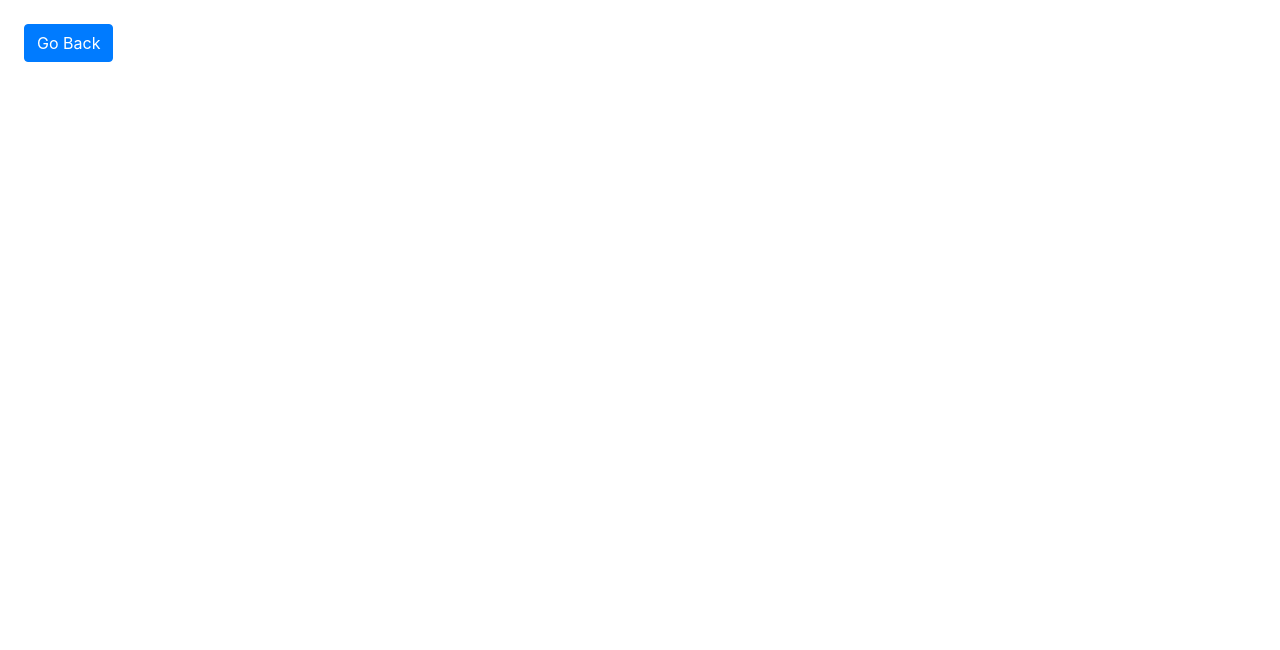
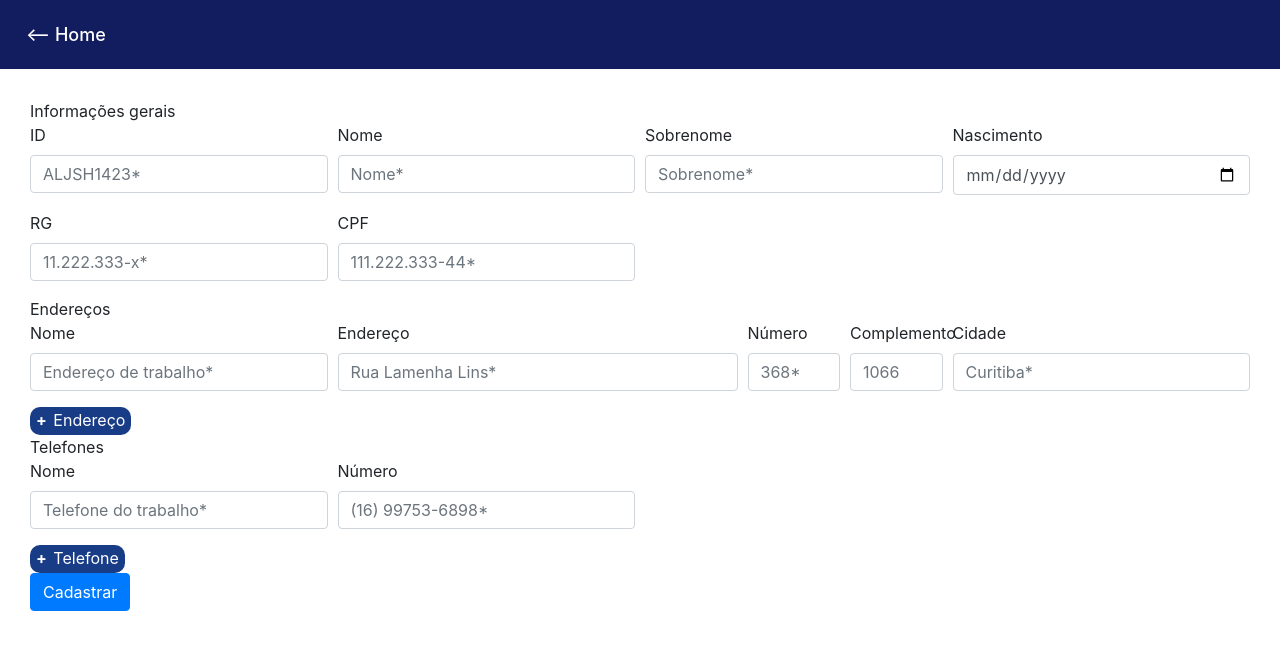
Before and after one commit to gui-rossi/ZenviaFE, a React (Create React App) app: page /Register in a window 1280 px wide. Shown: the top 650 px of the page. Built offline with nearby package versions, Linux system fonts and the light colour scheme.

Commit message:
working on form

```diff
--- a/src/App.js
+++ b/src/App.js
@@ -9,7 +9,7 @@ function App() {
   return (
     <Routes>
       <Route path='/' element={<HomePage />} />
-      <Route path='Register' element={<RegisterUser />} />
+      <Route path='Register' element={<RegisterUser previousPage={"Home"} />} />
       <Route path='ListUsers' element={<ListUsers />} />
     </Routes>
   );
--- /dev/null
+++ b/src/components/AddButton/AddButton.css
@@ -0,0 +1,15 @@
+.add-button-classes {
+    border: unset;
+    border-radius: 10px;
+    background-color: #193c86;
+    color: white;
+    padding-bottom: 3px;
+}
+
+.add-button-classes:hover {
+    cursor: pointer;
+}
+
+.plus-symbol {
+    margin-right: 2px;
+}
--- /dev/null
+++ b/src/components/AddButton/AddButton.jsx
@@ -0,0 +1,11 @@
+import React from 'react';
+
+import './AddButton.css';
+
+function AddButton({ text, func }){
+    return (
+        <button className="add-button-classes" onClick={func} ><strong className="plus-symbol">+</strong> { text }</button>
+    );
+}
+
+export default AddButton;
--- /dev/null
+++ b/src/components/Forms/FormEndereço.jsx
@@ -0,0 +1,30 @@
+import React from 'react';
+
+function FormEndereço({}){
+    return (
+        <div class="form-row">
+            <div class="form-group col-md-3">
+                <label>Nome</label>
+                <input type={'text'} required={true} class="form-control" placeholder="Endereço de trabalho*"></input>
+            </div>
+            <div class="form-group col-md-4">
+                <label>Endereço</label>
+                <input type={'text'} required={true} class="form-control" placeholder="Rua Lamenha Lins*"></input>
+            </div>
+            <div class="form-group col-md-1">
+                <label>Número</label>
+                <input type={'text'} required={true} class="form-control" placeholder="368*"></input>
+            </div>
+            <div class="form-group col-md-1">
+                <label>Complemento</label>
+                <input type={'text'} class="form-control" placeholder="1066"></input>
+            </div>
+            <div class="form-group col-md-3">
+                <label>Cidade</label>
+                <input type={'text'} required={true} class="form-control" placeholder="Curitiba*"></input>
+            </div>
+        </div>
+    );
+}
+
+export default FormEndereço;
--- /dev/null
+++ b/src/components/Forms/FormHeader.jsx
@@ -0,0 +1,39 @@
+import React from 'react';
+
+function FormHeader({}){
+    return (
+        <div>
+            <div>Informações gerais</div>
+            <div class="form-row">
+                <div class="form-group col-md-3">
+                    <label>ID</label>
+                    <input type={'text'} required={true} class="form-control" placeholder="ALJSH1423*"></input>
+                </div>
+                <div class="form-group col-md-3">
+                    <label>Nome</label>
+                    <input type={'text'} required={true} class="form-control" placeholder="Nome*"></input>
+                </div>
+                <div class="form-group col-md-3">
+                    <label>Sobrenome</label>
+                    <input type={'text'} required={true} class="form-control" placeholder="Sobrenome*"></input>
+                </div>
+                <div class="form-group col-md-3">
+                    <label>Nascimento</label>
+                    <input type={'date'} class="form-control" placeholder="12/10/1994"></input>
+                </div>
+            </div>
+            <div class="form-row">
+                <div class="form-group col-md-3">
+                    <label>RG</label>
+                    <input type={'text'} required={true} class="form-control" placeholder="11.222.333-x*"></input>
+                </div>
+                <div class="form-group col-md-3">
+                    <label>CPF</label>
+                    <input type={'text'} required={true} class="form-control" placeholder="111.222.333-44*"></input>
+                </div>
+            </div>
+        </div>
+    );
+}
+
+export default FormHeader;
--- /dev/null
+++ b/src/components/Forms/FormTelefone.jsx
@@ -0,0 +1,18 @@
+import React from 'react';
+
+function FormTelefone({}){
+    return (
+        <div class="form-row">
+            <div class="form-group col-md-3">
+                <label>Nome</label>
+                <input type={'text'} required={true} class="form-control" placeholder="Telefone do trabalho*"></input>
+            </div>
+            <div class="form-group col-md-3">
+                <label>Número</label>
+                <input type={'text'} required={true} class="form-control" placeholder="(16) 99753-6898*"></input>
+            </div>
+        </div>
+    );
+}
+
+export default FormTelefone;
--- /dev/null
+++ b/src/components/Header/NavigationHeader.css
@@ -0,0 +1,23 @@
+.nav-header {
+    background-color: #111D5E;
+    color: #ffffff;
+}
+
+.button-header {
+    outline: none;
+    background: unset;
+    border: unset;
+    color: #ffffff;
+    font-size: large;
+    font-weight: 500;
+    margin: 20px;
+}
+
+.button-header:hover {
+    cursor: pointer;
+    color: #ffffffc2;
+}
+
+.button-header:focus, .button-header:focus-visible {
+    outline: none;
+}
--- /dev/null
+++ b/src/components/Header/NavigationHeader.jsx
@@ -0,0 +1,20 @@
+import React from 'react';
+import { useNavigate } from 'react-router-dom';
+
+import './NavigationHeader.css';
+
+function NavigationHeader({ previousPage }){
+    const navigate = useNavigate();
+
+    function onClickGoBack(){
+        navigate(-1);
+    }
+
+    return (
+        <header className="nav-header">
+            <button className="button-header" onClick={() => onClickGoBack()}>⟵ { previousPage }</button>
+        </header>
+    );
+}
+
+export default NavigationHeader;
--- a/src/pages/Register/RegisterUser.css
+++ b/src/pages/Register/RegisterUser.css
@@ -0,0 +1,3 @@
+.form-container {
+    margin: 30px;
+}
--- a/src/pages/Register/RegisterUser.jsx
+++ b/src/pages/Register/RegisterUser.jsx
@@ -1,20 +1,61 @@
-import React from 'react';
-import { useNavigate } from 'react-router-dom';
+import React, { useState } from 'react';
 
-import CustomButton from '../../components/Button/CustomButton';
+import './RegisterUser.css';
 
-function RegisterUser({}){
-    const navigate = useNavigate();
+import NavigationHeader from '../../components/Header/NavigationHeader';
+import AddButton from '../../components/AddButton/AddButton';
+import FormHeader from '../../components/Forms/FormHeader';
+import FormEndereço from '../../components/Forms/FormEndereço';
+import FormTelefone from '../../components/Forms/FormTelefone';
 
-    function onClickGoBack(){
-        navigate(-1);
+function RegisterUser({ previousPage }){
+    const [enderecos, setEnderecos] = useState([{nome: "", endereco: "", numero: "", comp: "", cidade: ""}]);
+
+    function addEndereco(){
+        const end = {
+            nome: "",
+            endereco: "",
+            numero: "",
+            comp: "",
+            cidade: ""
+        }
+        setEnderecos(oldArray => [...oldArray, end]);
     }
 
     return (
-        <CustomButton
-            text="Go Back"
-            func={() => onClickGoBack()}
-        />
+        <>
+            <NavigationHeader
+                previousPage={ previousPage }
+            />
+
+            <div className="form-container">
+                <form>
+                    <FormHeader />
+                    <div>
+                        <div>Endereços</div>
+                        {
+                            enderecos.map(x => {
+                                return (
+                                    <FormEndereço />
+                                );
+                            })
+                        }
+                        <AddButton
+                            text={"Endereço"}
+                            func={() => addEndereco()}
+                        />
+                    </div>
+                    <div>
+                        <div>Telefones</div>
+                        <FormTelefone />
+                        <AddButton
+                            text={"Telefone"}
+                        />
+                    </div>
+                    <button type="submit" onClick={() => console.log("euae")} class="btn btn-primary">Cadastrar</button>
+                </form>
+            </div>
+        </>
     );
 }
 
```
